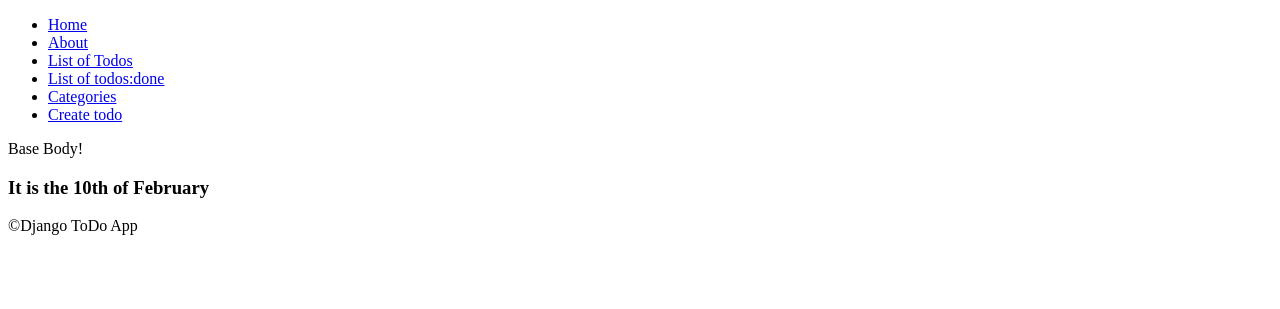
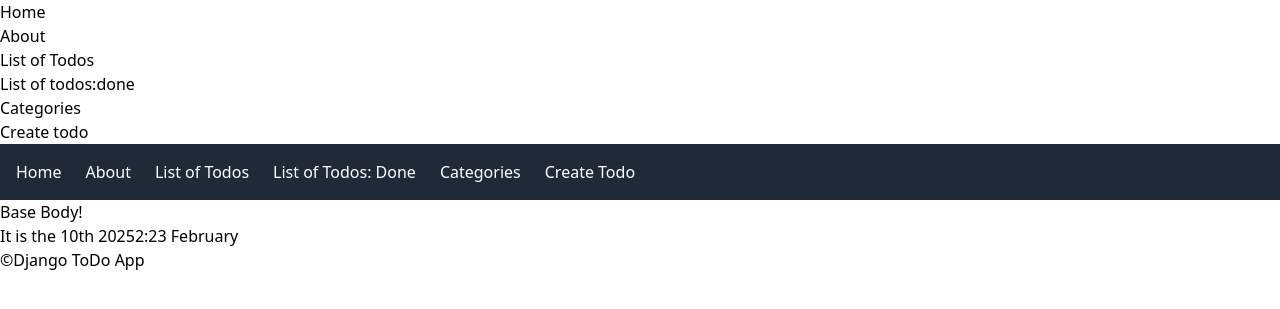
Before and after one commit to OG40785/django_todo_manager, a Django app: page / in a window 1280 px wide. Shown: the top 309 px of the page. Run offline with Django 5.2, Linux system fonts and the light colour scheme; some libraries are stand-ins or nearby versions.

```diff
--- a/todo_project/templates/base.html
+++ b/todo_project/templates/base.html
@@ -1,23 +1,23 @@
 <!DOCTYPE html>
 <html lang="es">
+  {% load static tailwind_tags %}
+
   <head>
     <meta charset="UTF-8" />
     <meta name="viewport" content="width=device-width, initial-scale=1.0" />
     <meta http-equiv="X-UA-Compatible" content="ie=edge" />
-    <title>{% block title %} Base Title {% endblock title %}</title>
+    <title>{% block title %}Base Title{% endblock title %}</title>
 
-
-
-
-
+    {% tailwind_css %}
   </head>
 
   <body>
     {% include "components/navbar.html" %}
-     {% block body %} Base Body!
-     <h3>It is the {% now "jS \o\f F" %}</h3>
-     {%    endblock body %}
 
+    {% block body %}
+      Base Body!
+      <h3>It is the {% now "jS of F" %}</h3>
+    {% endblock body %}
 
     {% include "components/footer.html" %}
   </body>
--- a/todo_project/templates/components/navbar.html
+++ b/todo_project/templates/components/navbar.html
@@ -9,3 +9,14 @@
 
     </ul>
 </nav>
+
+<nav class="bg-gray-800 p-4">
+    <ul class="flex space-x-6">
+        <li><a href="{% url 'index' %}" class="text-white hover:text-gray-300">Home</a></li>
+        <li><a href="#" class="text-white hover:text-gray-300">About</a></li>
+        <li><a href="{% url 'todo_list:list_of_todo' %}" class="text-white hover:text-gray-300">List of Todos</a></li>
+        <li><a href="{% url 'todo_list:done' %}" class="text-white hover:text-gray-300">List of Todos: Done</a></li>
+        <li><a href="{% url 'todo_list:categories' %}" class="text-white hover:text-gray-300">Categories</a></li>
+        <li><a href="{% url 'todo_list:create' %}" class="text-white hover:text-gray-300">Create Todo</a></li>
+    </ul>
+</nav>
--- a/todo_project/todo_project/settings.py
+++ b/todo_project/todo_project/settings.py
@@ -43,7 +43,11 @@ INSTALLED_APPS = [
     'todo_list.apps.TodoListConfig',
      # Third-party app
     "tailwind",
+    'theme',
+    'django_browser_reload',
 ]
+
+TAILWIND_APP_NAME = 'theme'
 
 MIDDLEWARE = [
     'django.middleware.security.SecurityMiddleware',
@@ -53,6 +57,7 @@ MIDDLEWARE = [
     'django.contrib.auth.middleware.AuthenticationMiddleware',
     'django.contrib.messages.middleware.MessageMiddleware',
     'django.middleware.clickjacking.XFrameOptionsMiddleware',
+    "django_browser_reload.middleware.BrowserReloadMiddleware",
 ]
 
 ROOT_URLCONF = 'todo_project.urls'
--- a/todo_project/todo_project/urls.py
+++ b/todo_project/todo_project/urls.py
@@ -20,6 +20,7 @@ from django.urls import include
 from django.views.generic import TemplateView
 
 urlpatterns = [
+    path("__reload__/", include("django_browser_reload.urls")),
     path('admin/', admin.site.urls),
     path('', TemplateView.as_view(template_name="index.html"),name = 'index'),
     path('todo/', include('todo_list.urls')),
```
Also changed, not shown: todo_project/theme/package-lock.json (added).
